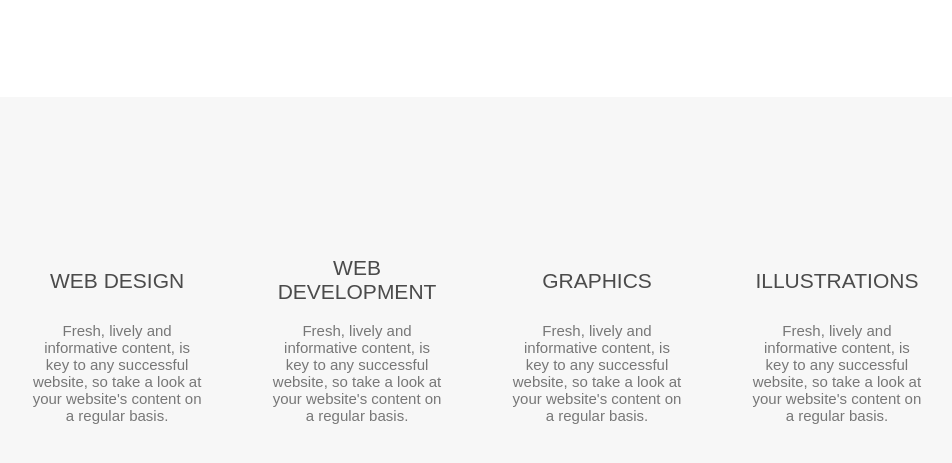
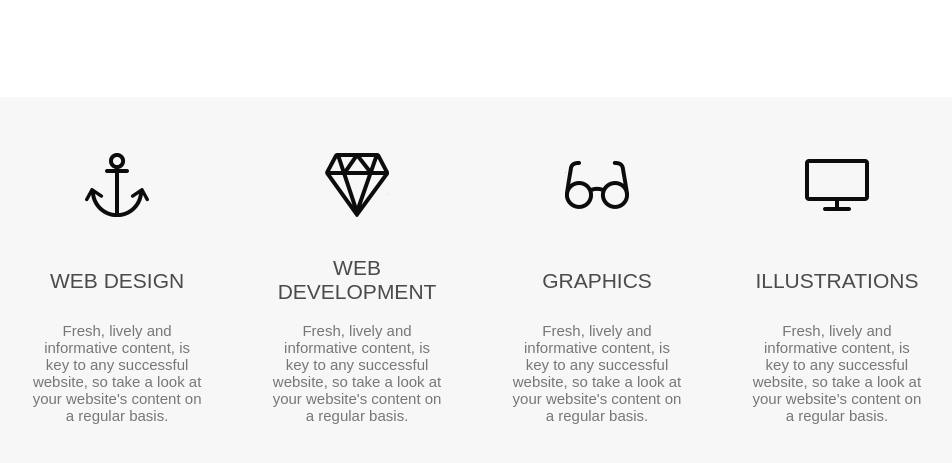
Before and after one commit to poronkoandrii/homework_7.1, a plain HTML site: page index.html in a window 1280 px wide. Shown: the part 303-766 px from the top of the page, without its empty margins (163-1115 px from the left). Drawn offline with Linux system fonts and the light colour scheme; the site is published under a folder, as on GitHub Pages, so addresses that start at the root find nothing.

Commit message:
Update style.css

```diff
--- a/css/style.css
+++ b/css/style.css
@@ -37,7 +37,7 @@ main .block-row {
 .block-row .tv {
   width: 64px;
   height: 64px;
-  background-image: url(/img/icons.png);
+  background-image: url(../img/icons.png);
   margin: 0 auto;
 }
 .block-row .anchor {
```
